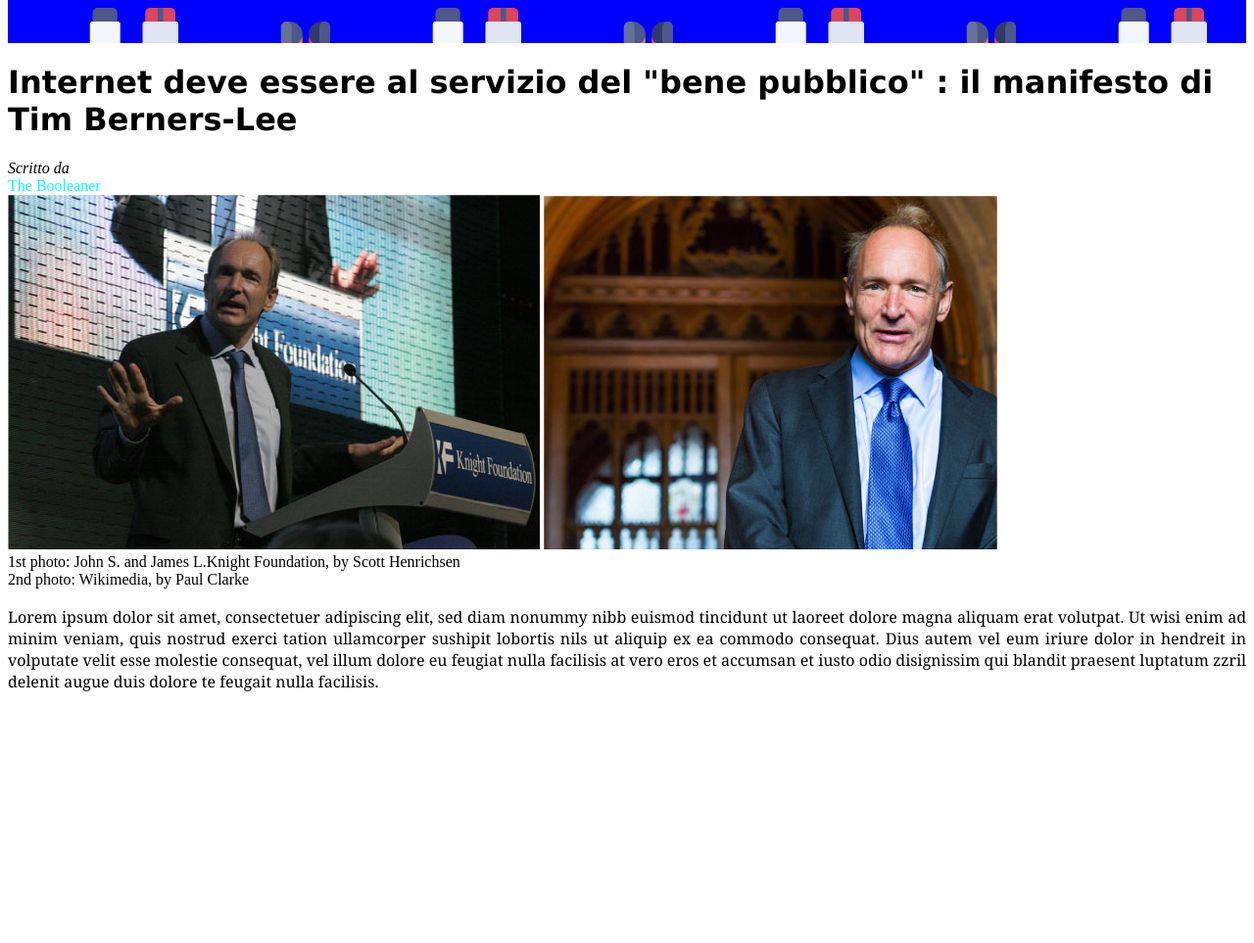
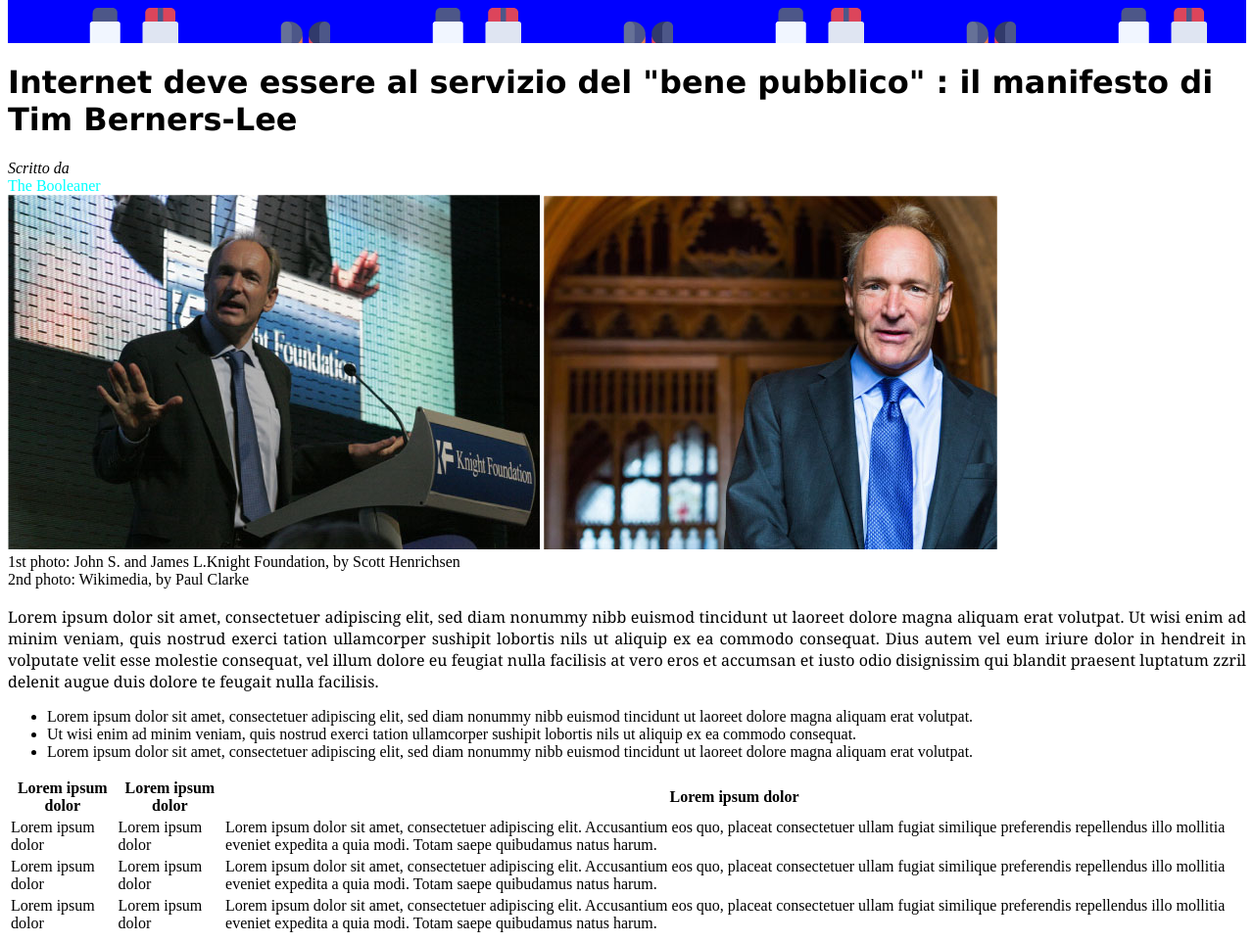
Before and after one commit to DeniPingiori/html-css-booleaner, a plain HTML site: page index.html in a window 1280 px wide. Shown: the part 114-1077 px from the top of the page at 98% size. Before the commit the page ends 829 px from the top, so only its background shows below. Drawn offline with Linux system fonts and the light colour scheme.

Commit message:
[upd] end of table

```diff
--- a/index.html
+++ b/index.html
@@ -28,13 +28,64 @@
 <div>1st photo: John S. and James L.Knight Foundation, by Scott Henrichsen</div>
 <div>2nd photo: Wikimedia, by Paul Clarke</div>
 <br>
+<!--inserisco lorem ipsum-->
 <div class="lorem">
     Lorem ipsum dolor sit amet, consectetuer adipiscing elit, sed diam nonummy nibb euismod tincidunt ut laoreet dolore magna aliquam erat volutpat.
-    Ut wisi enim  ad minim veniam, quis nostrud <!--metti evidenziato in giallo--> exerci tation ullamcorper sushipit lobortis nils ut aliquip ex ea
+    Ut wisi enim  ad minim veniam, quis nostrud <!--metti evidenziato in giallo-->  exerci tation ullamcorper sushipit lobortis nils ut aliquip ex ea
     commodo consequat. <!--fine evidenziato in giallo--> Dius autem vel eum iriure dolor in hendreit in volputate velit esse molestie consequat,
      vel illum dolore eu feugiat nulla facilisis at vero eros et accumsan et iusto odio disignissim qui blandit praesent luptatum zzril delenit augue
      duis dolore te feugait nulla facilisis.
 </div>
+
+<!--lorem in elenco puntato-->
+<ul>
+    <li>Lorem ipsum dolor sit amet, consectetuer adipiscing elit, sed diam nonummy nibb euismod tincidunt ut laoreet dolore magna aliquam erat volutpat.</li>
+    <li> Ut wisi enim  ad minim veniam, quis nostrud exerci tation ullamcorper sushipit lobortis nils ut aliquip ex ea
+        commodo consequat.</li>
+        <li>Lorem ipsum dolor sit amet, consectetuer adipiscing elit, sed diam nonummy nibb euismod tincidunt ut laoreet dolore magna aliquam erat volutpat.</li>
+</ul>
+<!--inserisco table-->
+<table>
+    <thead> <!--prima riga della tabella, intestazione tabella-->
+        <tr>
+            <th><strong>Lorem ipsum dolor</strong></th>
+            <th><strong>Lorem ipsum dolor</strong></th>
+            <th><strong>Lorem ipsum dolor</strong></th>
+
+            <!--ogni th è una cella della prima riga della tabella-->
+        </tr>
+    </thead>
+    <tbody> <!--corpo della tabella-->
+        <tr> <!--seconda riga tabella-->
+            <td>Lorem ipsum dolor</td>
+            <td>Lorem ipsum dolor</td>
+            <td>Lorem ipsum dolor sit amet, consectetuer adipiscing elit. Accusantium eos quo,
+                placeat consectetuer ullam fugiat similique preferendis repellendus illo mollitia
+                eveniet expedita a quia modi. Totam saepe quibudamus natus harum.
+            </td>
+        </tr>
+        <tr> <!--terza riga tabella-->
+            <td>Lorem ipsum dolor</td>
+            <td>Lorem ipsum dolor</td>
+            <td>Lorem ipsum dolor sit amet, consectetuer adipiscing elit. Accusantium eos quo,
+                placeat consectetuer ullam fugiat similique preferendis repellendus illo mollitia
+                eveniet expedita a quia modi. Totam saepe quibudamus natus harum.
+            </td>
+        </tr>
+    </tbody>
+    <tfoot>
+        <tr> <!--quarta riga tabella-->
+            <td>Lorem ipsum dolor</td>
+            <td>Lorem ipsum dolor</td>
+            <td>Lorem ipsum dolor sit amet, consectetuer adipiscing elit. Accusantium eos quo,
+                placeat consectetuer ullam fugiat similique preferendis repellendus illo mollitia
+                eveniet expedita a quia modi. Totam saepe quibudamus natus harum.
+            </td>
+        </tr>
+    </tfoot>
+</table>
+<!--fine tabella-->
+
    </body>
 
 </html>
```
